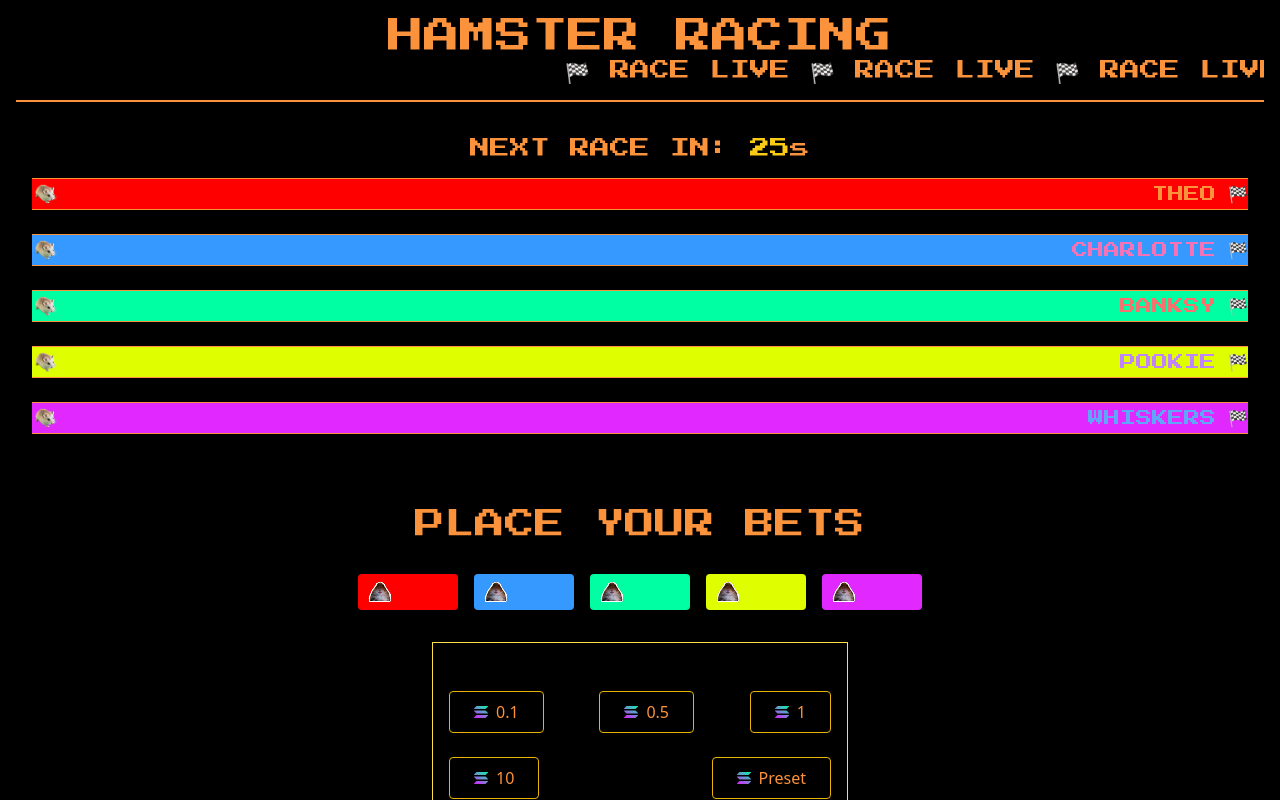
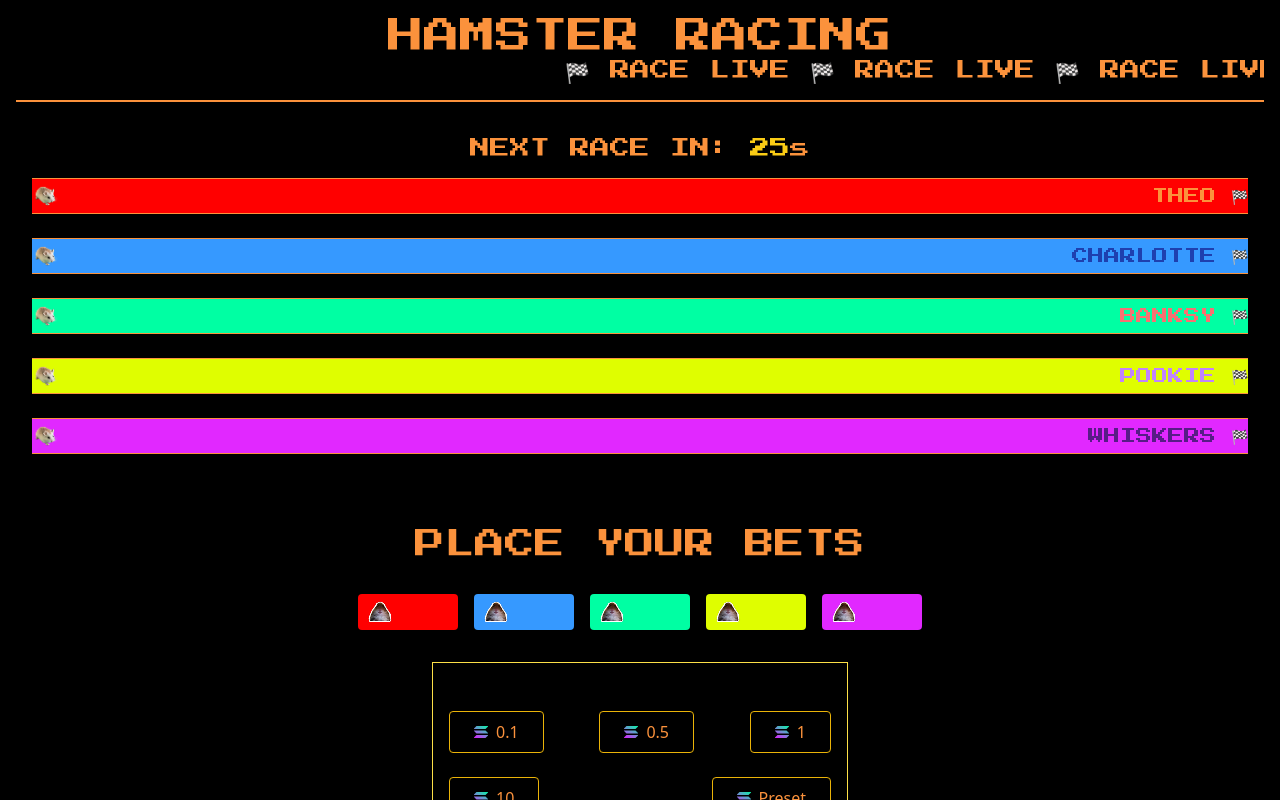
Before and after one commit to Asraful-code235/Hamster-Race, a React (Vite) app: page / in a window 1280 px wide. Shown: the top 800 px of the page. Built offline with nearby package versions, Linux system fonts and the light colour scheme.

Commit message:
change track color and flag

```diff
--- a/src/App.tsx
+++ b/src/App.tsx
@@ -12,10 +12,10 @@ interface Hamster {
 function App() {
   const [hamsters, setHamsters] = useState<Hamster[]>([
     { id: 1, name: 'THEO', position: 0, color: 'text-orange-400' },
-    { id: 2, name: 'CHARLOTTE', position: 0, color: 'text-pink-400' },
+    { id: 2, name: 'CHARLOTTE', position: 0, color: 'text-blue-800' },
     { id: 3, name: 'BANKSY', position: 0, color: 'text-red-400' },
     { id: 4, name: 'POOKIE', position: 0, color: 'text-purple-400' },
-    { id: 5, name: 'WHISKERS', position: 0, color: 'text-blue-400' },
+    { id: 5, name: 'WHISKERS', position: 0, color: 'text-purple-900' },
   ]);
   const [winner, setWinner] = useState<Hamster | null>(null);
   const [isRacing, setIsRacing] = useState(false);
@@ -122,7 +122,7 @@ function App() {
         {hamsters.map((hamster, index) => (
           <div key={hamster.id} className='mb-6 relative'>
             <div
-              className='h-8 border-t border-b border-orange-400 relative'
+              className='h-9 border-t border-b border-orange-400 relative'
               style={{
                 backgroundColor: trackColors[index % trackColors.length],
               }}
@@ -134,7 +134,7 @@ function App() {
                 <img src={RaceRat} alt='Race Rat' />
               </div>
               <div className='absolute right-0 top-1/2 -translate-y-1/2'>
-                🏁
+                <span className='text-sm'>🏁</span>
               </div>
             </div>
             <span
```
